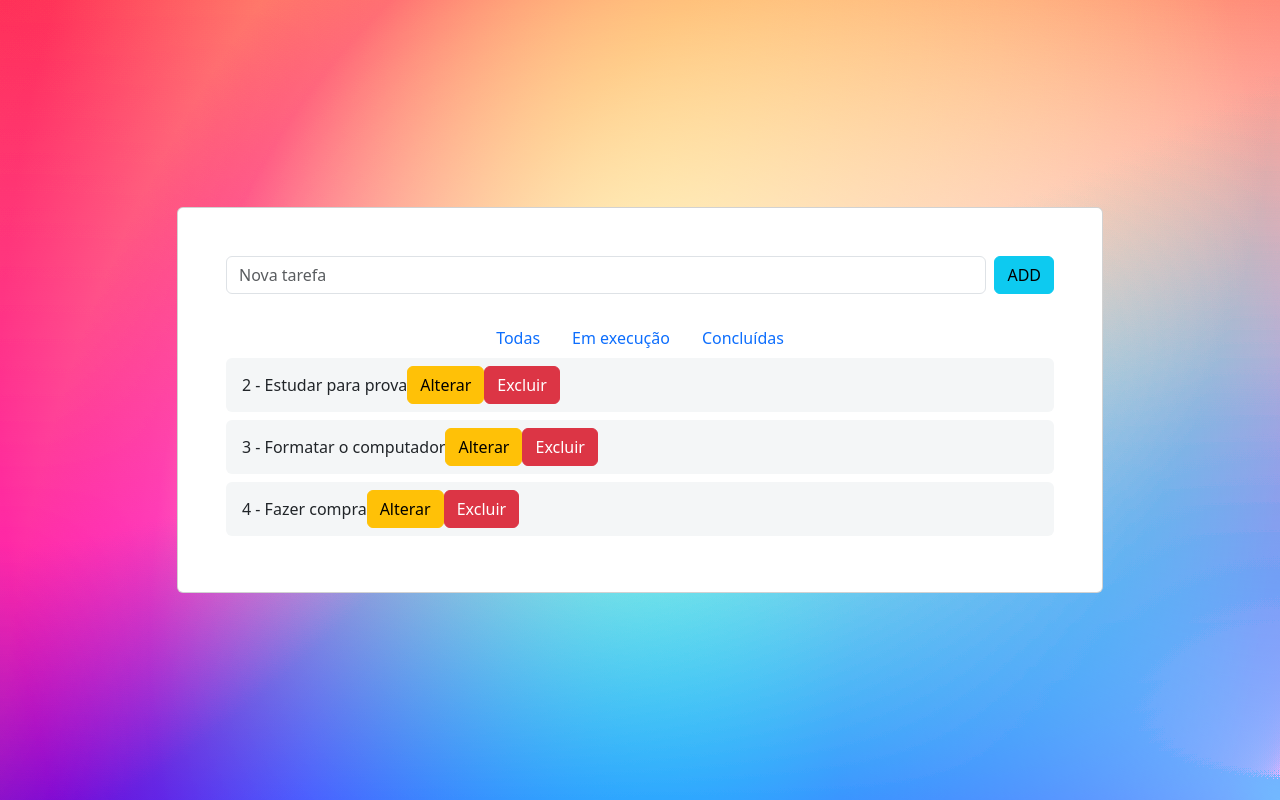
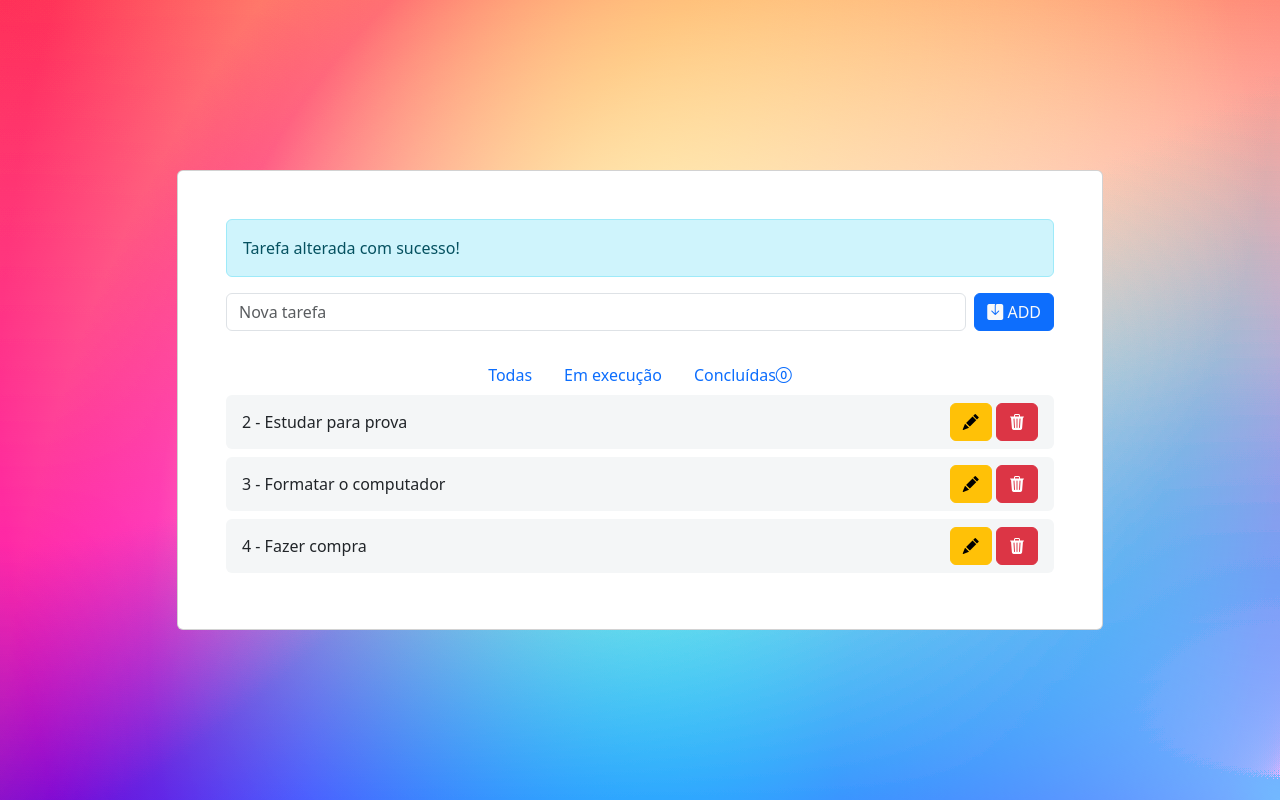
Before and after one commit to milenards/tarefas, a PHP site: page /index.php?msg=alteracao in a window 1280 px wide. Run offline with PHP 8.4, Linux system fonts and the light colour scheme; data comes from the database, SQL or seed files in the repository.

Commit message:
Finalizado o projeto
inclusão, alteração, exclusão de tarefa e notificação de alteração

```diff
--- /dev/null
+++ b/header.php
@@ -0,0 +1,34 @@
+<!DOCTYPE html>
+<html lang="pt-br">
+<!--- header  --->
+<head>
+    <meta charset="UTF-8">
+    <meta http-equiv="X-UA-Compatible" content="IE=edge">
+    <meta name="viewport" content="width=device-width, initial-scale=1.0">
+    <title>Controle de Tarefas</title>
+    <link href="https://cdn.jsdelivr.net/npm/bootstrap@5.3.0-alpha1/dist/css/bootstrap.min.css" rel="stylesheet" integrity="sha384-GLhlTQ8iRABdZLl6O3oVMWSktQOp6b7In1Zl3/Jr59b6EGGoI1aFkw7cmDA6j6gD" crossorigin="anonymous">
+    <link rel="stylesheet" href="https://cdn.jsdelivr.net/npm/bootstrap-icons@1.10.3/font/bootstrap-icons.css">
+    <script src="https://unpkg.com/feather-icons"></script>
+    <style>
+        .fundo {
+            background: radial-gradient(50% 123.47% at 50% 50%, #00ff94 0%, #720059 100%),
+                linear-gradient(121.28deg, #669600 0%, #ff0000 100%),
+                linear-gradient(360deg, #0029ff 0%, #8fff00 100%),
+                radial-gradient(100% 164.72% at 100% 100%, #6100ff 0%, #00ff57 100%),
+                radial-gradient(100% 148.07% at 0% 0%, #fff500 0%, #51d500 100%);
+            background-blend-mode: screen, color-dodge, overlay, difference, normal;
+        }
+
+        .fundo-cinza{
+            background-color: #f4f6f7;
+        }
+    </style>
+</head>
+
+<body>
+    <section class="vh-100 fundo">
+        <div class="container py-5 h-100">
+            <div class="row d-flex justify-content-center align-items-center h-100">
+                <div class="col col-xl-10">
+                    <div class="card">
+                        <div class="card-body p-5">
--- a/index.php
+++ b/index.php
@@ -1,41 +1,11 @@
-<!DOCTYPE html>
-<html lang="pt-br">
-
-<head>
-    <meta charset="UTF-8">
-    <meta http-equiv="X-UA-Compatible" content="IE=edge">
-    <meta name="viewport" content="width=device-width, initial-scale=1.0">
-    <title>Controle de Tarefas</title>
-    <link href="https://cdn.jsdelivr.net/npm/bootstrap@5.3.0-alpha1/dist/css/bootstrap.min.css" rel="stylesheet" integrity="sha384-GLhlTQ8iRABdZLl6O3oVMWSktQOp6b7In1Zl3/Jr59b6EGGoI1aFkw7cmDA6j6gD" crossorigin="anonymous">
-    <script src="https://unpkg.com/feather-icons"></script>
-    <style>
-        .fundo {
-            background: radial-gradient(50% 123.47% at 50% 50%, #00ff94 0%, #720059 100%),
-                linear-gradient(121.28deg, #669600 0%, #ff0000 100%),
-                linear-gradient(360deg, #0029ff 0%, #8fff00 100%),
-                radial-gradient(100% 164.72% at 100% 100%, #6100ff 0%, #00ff57 100%),
-                radial-gradient(100% 148.07% at 0% 0%, #fff500 0%, #51d500 100%);
-            background-blend-mode: screen, color-dodge, overlay, difference, normal;
-        }
-
-        .fundo-cinza{
-            background-color: #f4f6f7;
-        }
-    </style>
-</head>
-
-<body>
-    <section class="vh-100 fundo">
-        <div class="container py-5 h-100">
-            <div class="row d-flex justify-content-center align-items-center h-100">
-                <div class="col col-xl-10">
-                    <div class="card">
-                        <div class="card-body p-5">
+<?php include_once "header.php"; ?>
+<!--inicio conteudo -->
+<?php include_once "mensagens.php"; ?>
 <form class="d-flex justify-content-center align-items-center mb-4" action="inserir-tarefa.php" method="post">
     <div class="form-outline flex-fill">
         <input type="text" id="form2" class="form-control" placeholder="Nova tarefa" name="tarefa">
     </div>
-                                <button type="submit" class="btn btn-info ms-2">ADD</button>
+    <button type="submit" class="btn btn-primary ms-2 text-light"><i class="bi bi-save-fill"></i> ADD</button>
 </form>
 
 <ul class="nav justify-content-center">
@@ -59,23 +29,18 @@
     $todasAsTarefas = mysqli_query($conexao, $sqlBusca);
     while ($umaTarefa = mysqli_fetch_assoc($todasAsTarefas)) {
     ?>
-                                    <li class="list-group-item d-flex align-items-center border-0 mb-2 rounded fundo-cinza">
+        <li class="list-group-item d-flex align-items-center border-0 mb-2 rounded fundo-cinza fw-lighter justify-content-between">
             <?php echo $umaTarefa['id']; ?> -
             <?php echo $umaTarefa['descricao']; ?>
-                                        <a class='btn btn-warning'>Alterar</a>
-                                        <a class='btn btn-danger' href="excluir-tarefa.php?id=<?php echo $umaTarefa['id']; ?>">Excluir</a>
+            <span>
+                <a class='btn btn-warning' href="alterar-tarefa.php?id=<?php echo $umaTarefa['id']; ?>"><i class="bi bi-pencil-fill"></i></a>
+                <a class='btn btn-danger' href="excluir-tarefa.php?id=<?php echo $umaTarefa['id']; ?>"><i class="bi bi-trash3-fill"></i></a>
+            </span>
         </li>
     <?php
     }
     mysqli_close($conexao);
     ?>
 </ul>
-                        </div>
-                    </div>
-                </div>
-            </div>
-        </div>
-    </section>
-</body>
-
-</html>
+<!--- FIM Conteudo --->
+<?php include_once "footer.php"; ?>
--- /dev/null
+++ b/mensagens.php
@@ -0,0 +1,7 @@
+<?php
+$msg = $_GET['msg'] ?? "";
+
+if($msg == "alteracao"){
+    echo "<div class='alert alert-info'>Tarefa alterada com sucesso!</div>";
+}
+?>
```
Also changed, not shown: alterar-tarefa.php (added, +21 -0 lines), confirmar-alteracao.php (added, +14 -0 lines), footer.php (added, +10 -0 lines). Lines whose indentation alone changed are shown as unchanged.
